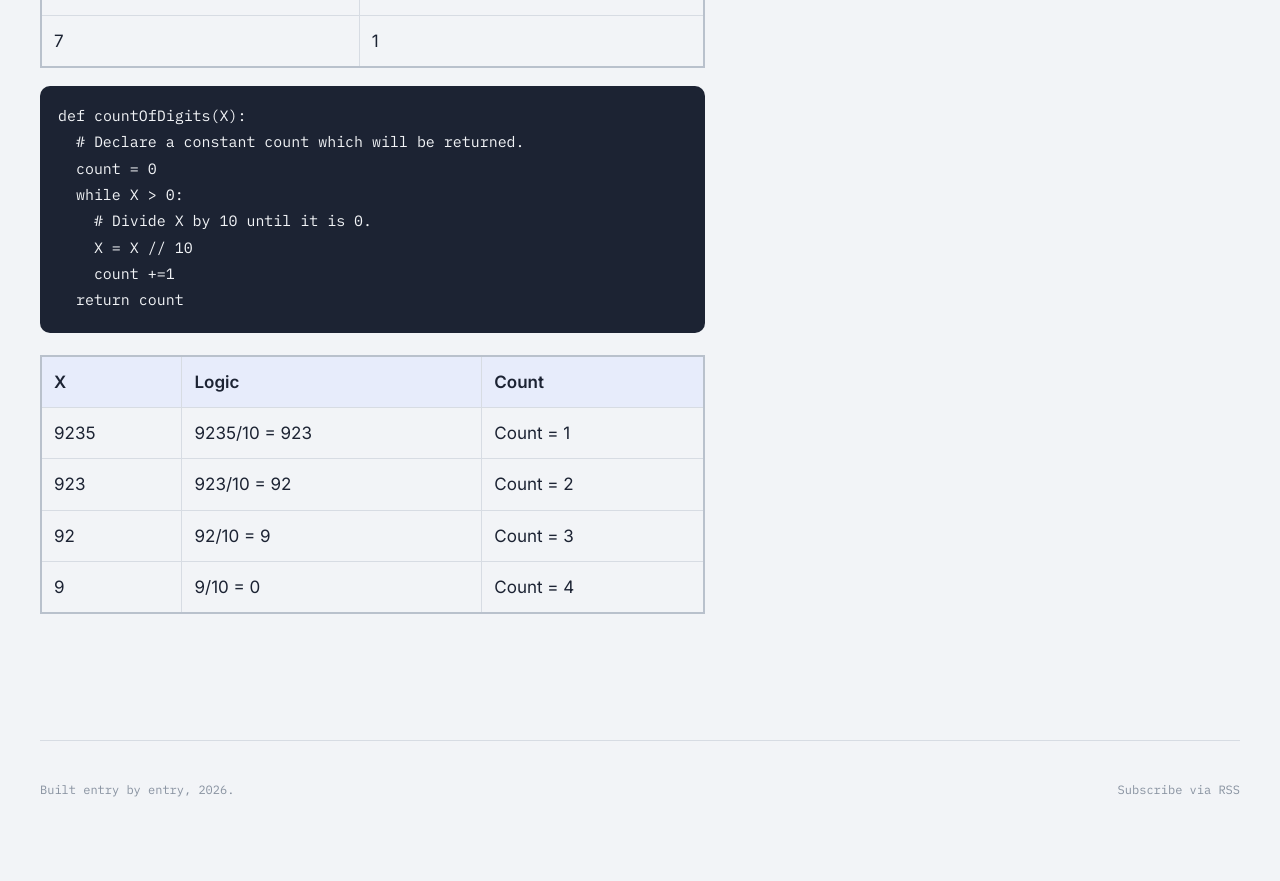
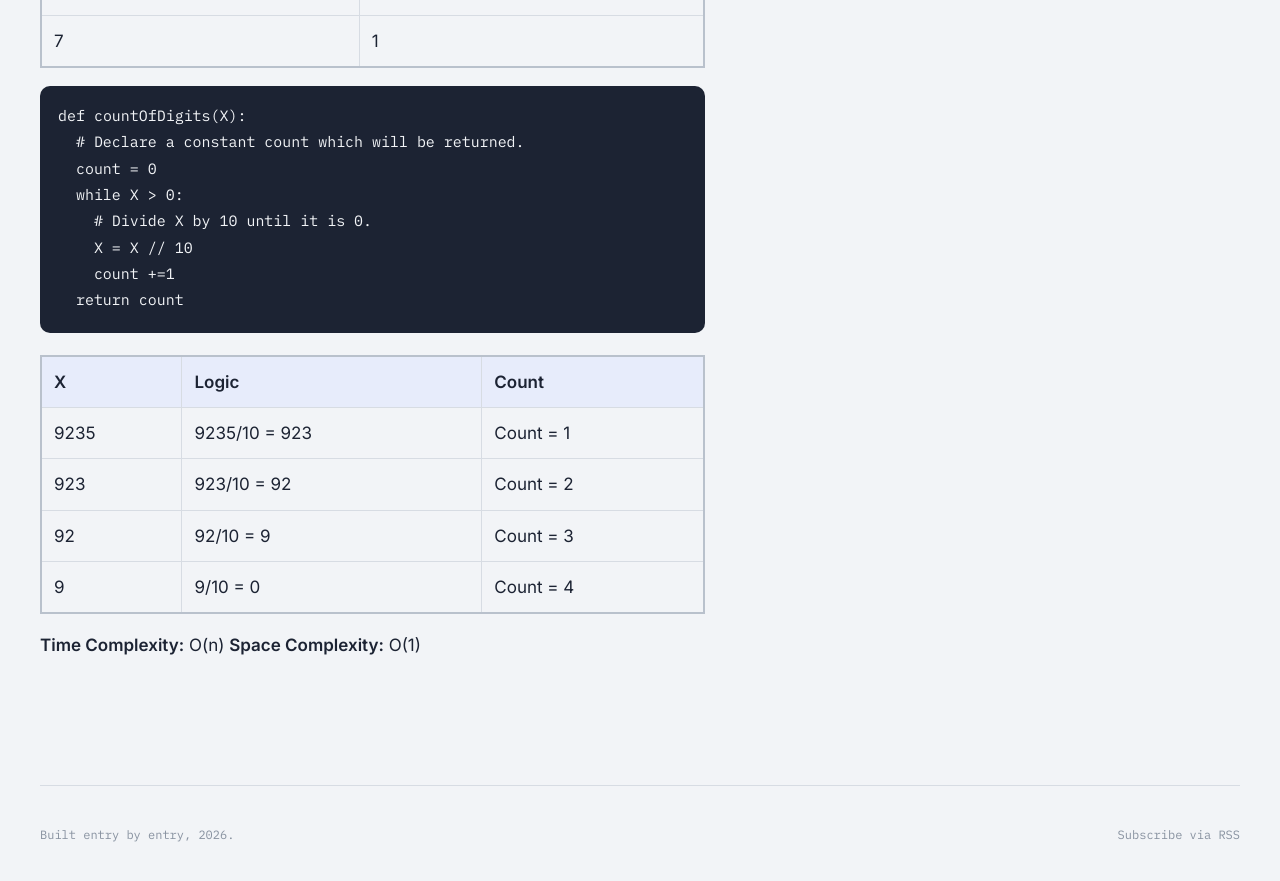
Before and after one commit to sreekala-labs/sreekala-labs.github.io, a Jekyll site: the page built from _posts/DSA/Mathematics/2026-09-11-countdigits.md, in a window 1280 px wide and 900 px high, scrolled down 658 px. Shown: the top 881 px of the window. Built offline with Jekyll 4.4.1, drawn with Linux system fonts in a browser that asks for light colours; before the commit the page ends 1514 px from its top, so only the background shows below that.

Commit message:
Add complexity analysis to count digits post
Added time and space complexity analysis to count digits explanation.

```diff
--- a/_posts/DSA/Mathematics/2026-09-11-countdigits.md
+++ b/_posts/DSA/Mathematics/2026-09-11-countdigits.md
@@ -34,3 +34,7 @@ def countOfDigits(X):
 | 923  | 923/10 = 92 | Count = 2 |
 | 92  | 92/10 = 9 | Count = 3 |
 | 9  | 9/10 = 0 | Count = 4 |
+
+
+**Time Complexity:** O(n)
+**Space Complexity:** O(1)
```
